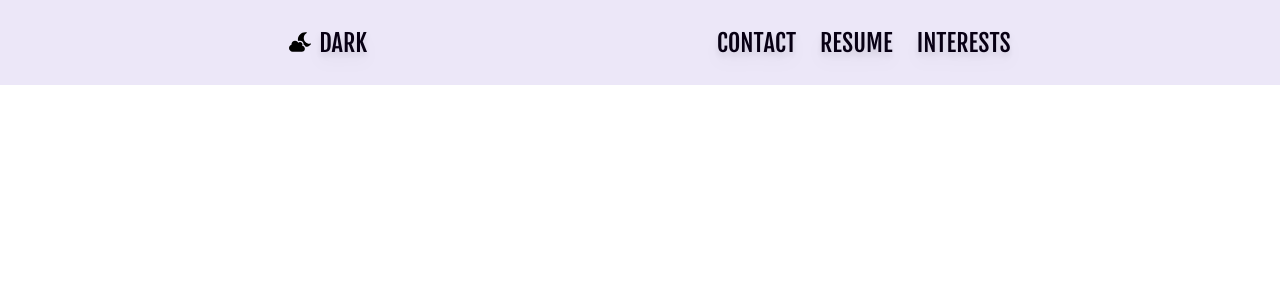
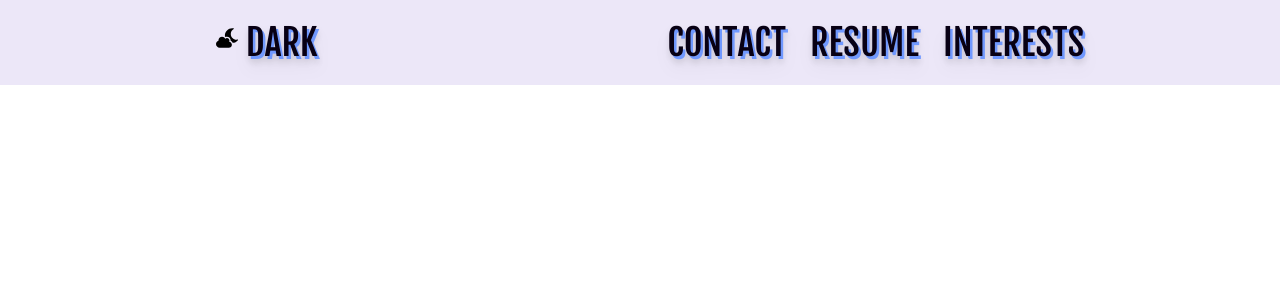
Before and after one commit to reevesabbas/my-website, a Next.js app: page / in a window 1280 px wide. Shown: the top 300 px of the page. Built offline with nearby package versions, Linux system fonts and the light colour scheme.

Commit message:
added icon button and added text shadow to text button

```diff
--- /dev/null
+++ b/src/components/Buttons/IconButton.tsx
@@ -0,0 +1,23 @@
+import React, { Children } from 'react'
+import { IconType } from 'react-icons/lib';
+
+interface Props {
+  icon: IconType;
+  children: React.ReactNode;
+  onClick?: (param?: any) => void;
+}
+
+const IconButton: React.FC<Props> = ({icon, children, onClick, ...rest}) => {
+  return (
+    <button
+      className='hover:scale-110 hover:text-blue active:translate-y-0.5 active:text-darkerBlue ease-in-out
+       duration-150 drop-shadow-lg dark:hover:text-orange dark:active:text-darkerOrange'
+       onClick={onClick}
+       {...rest}
+       >
+        {children}
+    </button>
+  )
+}
+
+export default IconButton
--- a/src/components/Buttons/TextButton.tsx
+++ b/src/components/Buttons/TextButton.tsx
@@ -8,8 +8,9 @@ interface Props {
 const TextButton: React.FC<Props> = ({children, onClick, ...rest}) => {
   return (
     <button
-      className='font-fjalla text-darkestPurple dark:text-white text-2xl font-normal hover:text-blue dark:hover:text-blue hover:scale-105
-      active:translate-y-0.5 active:text-darkBlue dark:active:text-darkBlue ease-in-out duration-150 drop-shadow-lg'
+      className='font-fjalla text-4xl text-darkestPurple dark:text-white hover:text-blue dark:hover:text-orange hover:scale-105
+      active:translate-y-0.5 active:text-darkBlue dark:active:text-darkOrange ease-in-out duration-150 drop-shadow-lg text-shadow dark:text-shadow-dark hover:text-shadow-none active:text-shadow-none
+      dark:hover:text-shadow-none dark:active:text-shadow-none'
       onClick={onClick}
       {...rest}
     >
```
